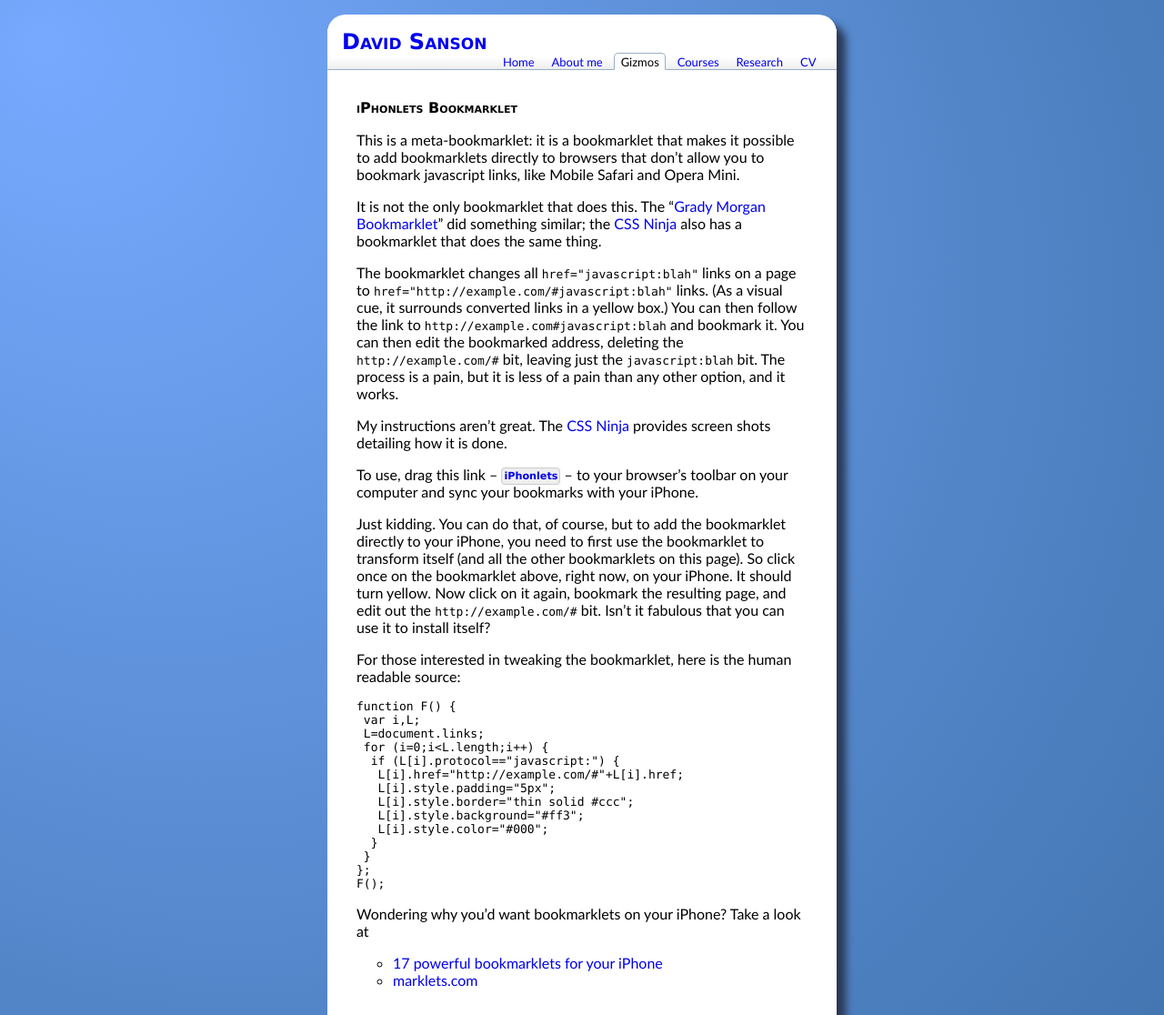
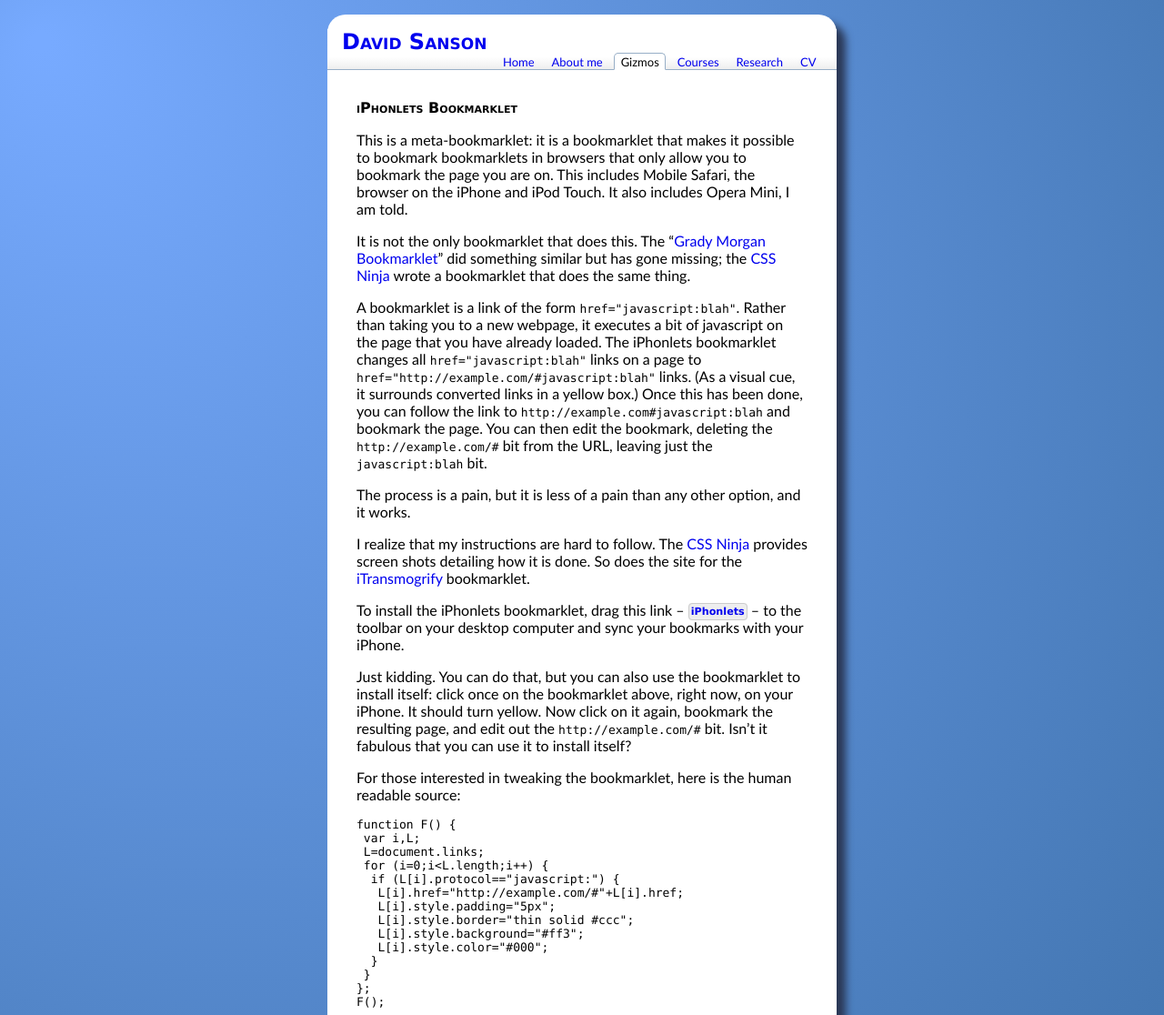
Before and after one commit to dsanson/dsanson.github.com, a Jekyll site: the page built from gizmos/_posts/2010-04-01-iphonlets-bookmarklet.markdown, in a window 1280 px wide, cut to the strip 0-1116 px from the top of the page. Shown: the whole strip at 91% size. Built offline with Jekyll 4.4.1, drawn with Linux system fonts in a browser that asks for light colours; Markdown is read by kramdown in place of the engine named in the settings; comment, search, counter and statistics services are not loaded.

Commit message:
cleaning up iphonlet text

```diff
--- a/gizmos/_posts/2010-04-01-iphonlets-bookmarklet.markdown
+++ b/gizmos/_posts/2010-04-01-iphonlets-bookmarklet.markdown
@@ -5,18 +5,20 @@ section: gizmos
 comments: 1
 ---
 
-This is a meta-bookmarklet: it is a bookmarklet that makes it possible to add  bookmarklets directly to browsers that don't allow you to bookmark javascript links, like Mobile Safari and Opera Mini.
+This is a meta-bookmarklet: it is a bookmarklet that makes it possible to bookmark bookmarklets in browsers that only allow you to bookmark the page you are on. This includes Mobile Safari, the browser on the iPhone and iPod Touch. It also includes Opera Mini, I am told.
 
-It is not the only bookmarklet that does this. The "[Grady Morgan Bookmarklet](http://www.ipodtouchfans.com/forums/showthread.php?t=91132)" did something similar; the [CSS Ninja](http://www.thecssninja.com/javascript/iphone-bookmarklet) also has a bookmarklet that does the same thing.
+It is not the only bookmarklet that does this. The "[Grady Morgan Bookmarklet](http://www.ipodtouchfans.com/forums/showthread.php?t=91132)" did something similar but has gone missing; the [CSS Ninja](http://www.thecssninja.com/javascript/iphone-bookmarklet) wrote a bookmarklet that does the same thing.
 
-The bookmarklet changes all `href="javascript:blah"` links on a page to `href="http://example.com/#javascript:blah"` links. (As a visual cue, it surrounds converted links in a yellow box.) You can then follow the link to `http://example.com#javascript:blah` and bookmark it. You can then edit the bookmarked address, deleting the `http://example.com/#` bit, leaving just the `javascript:blah` bit. The process is a pain, but it is less of a pain than any other option, and it works.
+A bookmarklet is a link of the form `href="javascript:blah"`. Rather than taking you to a new webpage, it executes a bit of javascript on the page that you have already loaded. The iPhonlets bookmarklet changes all `href="javascript:blah"` links on a page to `href="http://example.com/#javascript:blah"` links. (As a visual cue, it surrounds converted links in a yellow box.) Once this has been done, you can follow the link to `http://example.com#javascript:blah` and bookmark the page. You can then edit the bookmark, deleting the `http://example.com/#` bit from the URL, leaving just the `javascript:blah` bit.
 
-My instructions aren't great. The [CSS Ninja](http://www.thecssninja.com/javascript/iphone-bookmarklet) provides screen shots detailing how it is done.
+The process is a pain, but it is less of a pain than any other option, and it works.
 
-To use, drag this link --
-<a class="bml" href="javascript:function%20F()%20{var%20i,L;L=document.links;for%20(i=0;i<L.length;i++)%20{if%20(L[i].protocol==%22javascript:%22)%20{L[i].href=%22http://example.com/#%22+L[i].href;L[i].style.padding=%225px%22;L[i].style.border=%22thin%20solid%20#ccc%22;L[i].style.background=%22#ff3%22;L[i].style.color=%22#000%22;}}};F();">iPhonlets</a> -- to your browser's toolbar on your computer and sync your bookmarks with your iPhone.
+I realize that my instructions are hard to follow. The [CSS Ninja](http://www.thecssninja.com/javascript/iphone-bookmarklet) provides screen shots detailing how it is done. So does the site for the [iTransmogrify](http://joemaller.com/___) bookmarklet.
 
-Just kidding. You can do that, of course, but to add the bookmarklet directly to your iPhone, you need to first use the bookmarklet to transform itself (and all the other bookmarklets on this page). So click once on the bookmarklet above, right now, on your iPhone. It should turn yellow. Now click on it again, bookmark the resulting page, and edit out the `http://example.com/#` bit. Isn't it fabulous that you can use it to install itself?
+To install the iPhonlets bookmarklet, drag this link --
+<a class="bml" href="javascript:function%20F()%20{var%20i,L;L=document.links;for%20(i=0;i<L.length;i++)%20{if%20(L[i].protocol==%22javascript:%22)%20{L[i].href=%22http://example.com/#%22+L[i].href;L[i].style.padding=%225px%22;L[i].style.border=%22thin%20solid%20#ccc%22;L[i].style.background=%22#ff3%22;L[i].style.color=%22#000%22;}}};F();">iPhonlets</a> -- to the toolbar on your desktop computer and sync your bookmarks with your iPhone.
+
+Just kidding. You can do that, but you can also use the bookmarklet to install itself: click once on the bookmarklet above, right now, on your iPhone. It should turn yellow. Now click on it again, bookmark the resulting page, and edit out the `http://example.com/#` bit. Isn't it fabulous that you can use it to install itself?
 
 For those interested in tweaking the bookmarklet, here is the human readable source:
 
```
